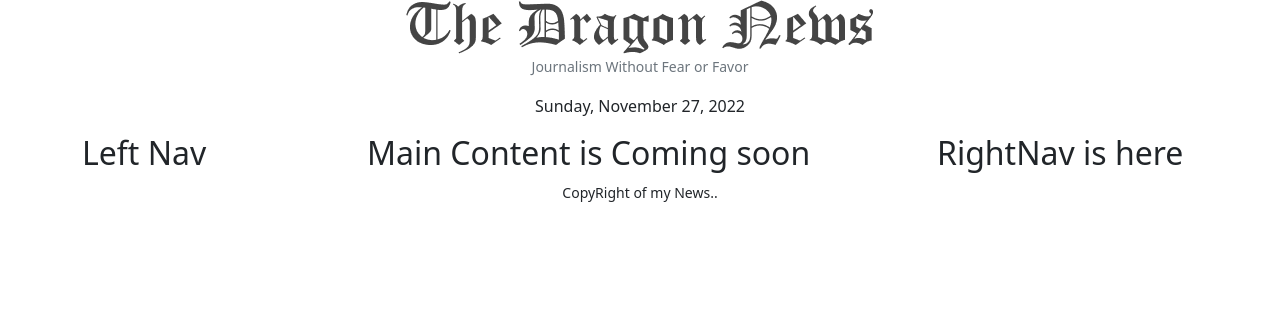
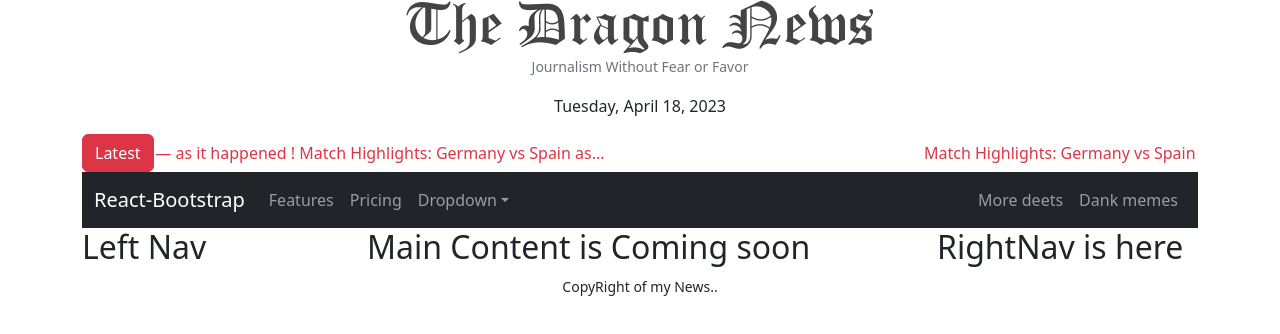
Before and after one commit to sabuj0143/the-news-dragon-project, a React (Vite) app: page / in a window 1280 px wide. Shown: the top 334 px of the page. Built offline with nearby package versions, Linux system fonts and the light colour scheme.

Commit message:
moment time added

```diff
--- a/package.json
+++ b/package.json
@@ -17,6 +17,7 @@
     "react": "^18.2.0",
     "react-bootstrap": "^2.7.4",
     "react-dom": "^18.2.0",
+    "react-fast-marquee": "^1.3.5",
     "react-router-dom": "^6.10.0",
     "sort-by": "^1.2.0"
   },
--- a/src/pages/Shared/Header/Header.jsx
+++ b/src/pages/Shared/Header/Header.jsx
@@ -1,15 +1,53 @@
 import React from 'react';
-import logo from '../../../assets/logo.png'
+import logo from '../../../assets/logo.png';
+import moment from 'moment';
+import { Button, Container, Nav, NavDropdown, Navbar } from 'react-bootstrap';
+import Marquee from "react-fast-marquee";
 
 const Header = () => {
     return (
-        <div>
+        <Container>
             <div className="text-center">
                 <img src={logo} alt="" />
                 <p className='text-secondary'><small>Journalism Without Fear or Favor</small></p>
-                <p>Sunday, November 27, 2022</p>
+                <p>{moment().format("dddd, MMMM D, YYYY")}</p>
             </div>
-        </div>
+            <div className='d-flex'>
+                <Button variant="danger">Latest</Button>
+                <Marquee className='text-danger' speed={50}>
+                    Match Highlights: Germany vs Spain — as it happened   !   Match Highlights: Germany vs Spain as...
+                </Marquee>
+            </div>
+            <Navbar collapseOnSelect expand="lg" bg="dark" variant="dark">
+                <Container>
+                    <Navbar.Brand href="#home">React-Bootstrap</Navbar.Brand>
+                    <Navbar.Toggle aria-controls="responsive-navbar-nav" />
+                    <Navbar.Collapse id="responsive-navbar-nav">
+                        <Nav className="me-auto">
+                            <Nav.Link href="#features">Features</Nav.Link>
+                            <Nav.Link href="#pricing">Pricing</Nav.Link>
+                            <NavDropdown title="Dropdown" id="collasible-nav-dropdown">
+                                <NavDropdown.Item href="#action/3.1">Action</NavDropdown.Item>
+                                <NavDropdown.Item href="#action/3.2">
+                                    Another action
+                                </NavDropdown.Item>
+                                <NavDropdown.Item href="#action/3.3">Something</NavDropdown.Item>
+                                <NavDropdown.Divider />
+                                <NavDropdown.Item href="#action/3.4">
+                                    Separated link
+                                </NavDropdown.Item>
+                            </NavDropdown>
+                        </Nav>
+                        <Nav>
+                            <Nav.Link href="#deets">More deets</Nav.Link>
+                            <Nav.Link eventKey={2} href="#memes">
+                                Dank memes
+                            </Nav.Link>
+                        </Nav>
+                    </Navbar.Collapse>
+                </Container>
+            </Navbar>
+        </Container>
     );
 };
 
```
Also changed, not shown: 1 other file (tests, documents, lock files or other folders).
